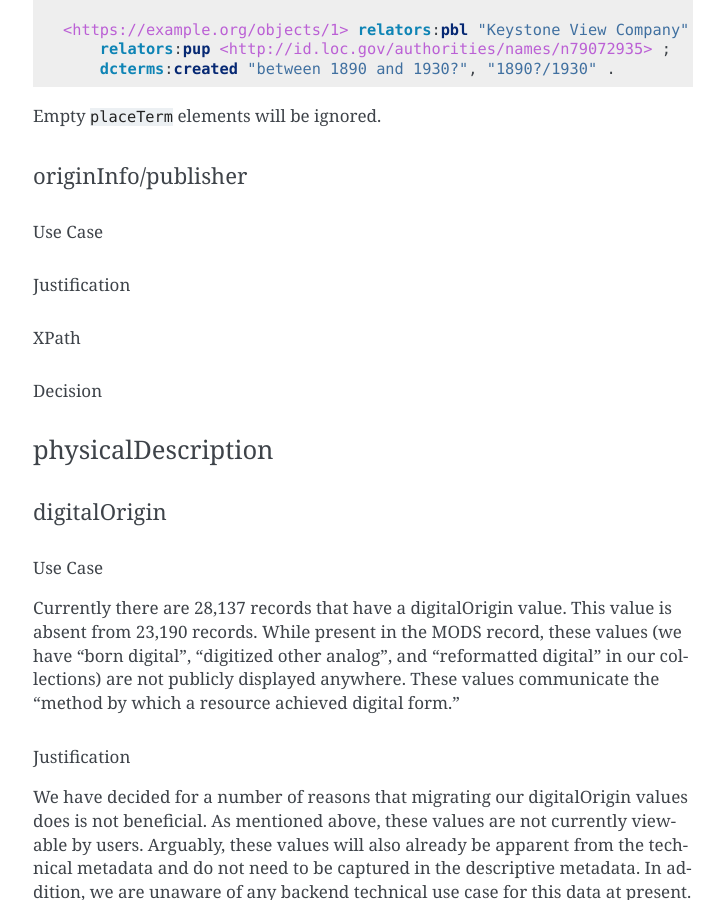
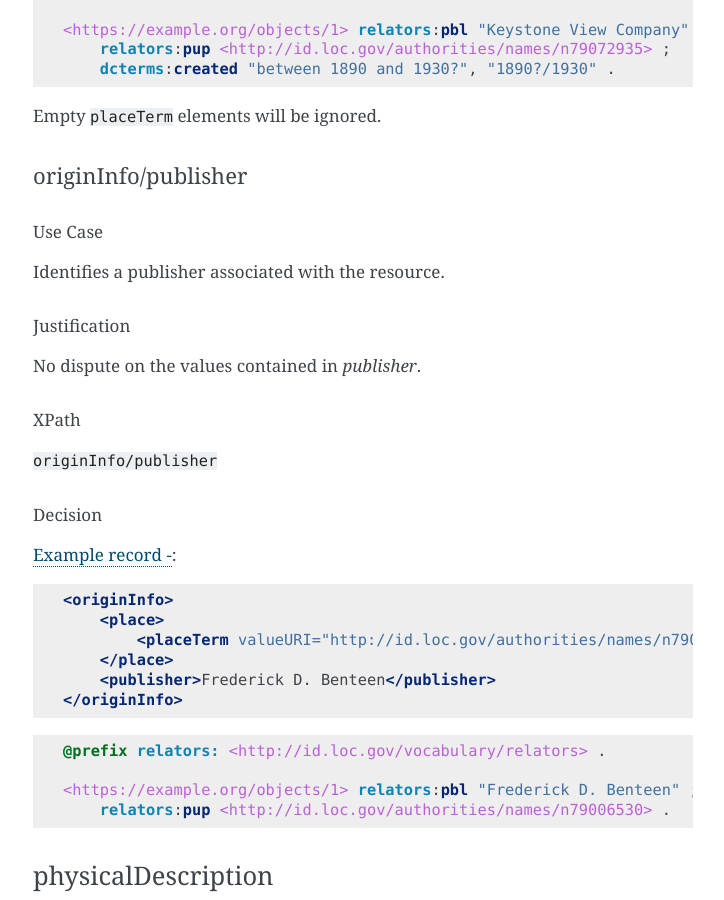
Before and after one commit to UTKcataloging/mods_to_rdf, a Sphinx documentation site: the page built from docs/source/contents/4_draft_mapping.rst, in a window 1280 px wide and 900 px high, scrolled down 23070 px. Shown: the whole window, without its empty margins (387-1111 px from the left). Built offline with Sphinx 7.4.7, drawn with Linux system fonts in a browser that asks for light colours; formulas are drawn with MathJax 3.

Commit message:
Add section for `originInfo/publisher`

```diff
--- a/docs/source/contents/4_draft_mapping.rst
+++ b/docs/source/contents/4_draft_mapping.rst
@@ -1073,7 +1073,7 @@ This XPath identifies a place associated with the publication of the resource.
 Justification
 ^^^^^^^^^^^^^
 
-No dispute  on the values in `place/placeTerm`.
+No dispute on the values in `place/placeTerm`.
 
 XPath
 ^^^^^
@@ -1113,15 +1113,35 @@ originInfo/publisher
 --------------------
 Use Case
 ^^^^^^^^
-
-Justification
-^^^^^^^^^^^^^
+Identifies a publisher associated with the resource.
+
+Justification
+^^^^^^^^^^^^^
+No dispute on the values contained in `publisher`.
 
 XPath
 ^^^^^
-
-Decision
-^^^^^^^^
+:code:`originInfo/publisher`
+
+Decision
+^^^^^^^^
+`Example record - <https://digital.lib.utk.edu/collections/islandora/object/utsmc%3A13759>`_:
+
+.. code-block:: xml
+
+    <originInfo>
+        <place>
+            <placeTerm valueURI="http://id.loc.gov/authorities/names/n79006530">Baltimore (Md.)</placeTerm>
+        </place>
+        <publisher>Frederick D. Benteen</publisher>
+    </originInfo>
+
+.. code-block:: turtle
+
+    @prefix relators: <http://id.loc.gov/vocabulary/relators> .
+
+    <https://example.org/objects/1> relators:pbl "Frederick D. Benteen" ;
+        relators:pup <http://id.loc.gov/authorities/names/n79006530> .
 
 physicalDescription
 ===================
```
